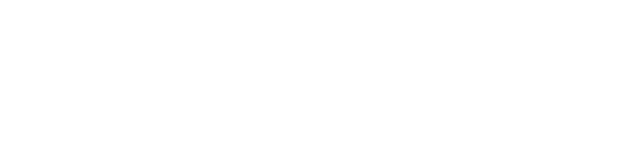
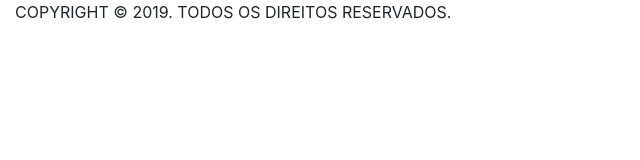
Before and after one commit to Gui-Farias/ProjetoAngu, a plain HTML site: page paginas/index.html in a window 1280 px wide. Shown: the whole page, without its empty margins (0-640 px from the left). Drawn offline with nearby package versions, Linux system fonts and the light colour scheme.

Commit message:
Adicionando o footer

```diff
--- a/paginas/index.html
+++ b/paginas/index.html
@@ -4,9 +4,14 @@
     <meta charset="UTF-8">
     <meta name="viewport" content="width=device-width, initial-scale=1.0">
     <meta http-equiv="X-UA-Compatible" content="ie=edge">
+    <link rel="stylesheet" href="https://stackpath.bootstrapcdn.com/bootstrap/4.3.1/css/bootstrap.min.css" integrity="sha384-ggOyR0iXCbMQv3Xipma34MD+dH/1fQ784/j6cY/iJTQUOhcWr7x9JvoRxT2MZw1T" crossorigin="anonymous">
+    <link rel="stylesheet" href="../estilo/style.css">
     <title>Document</title>
 </head>
 <body>
+    <footer class="container-fluid rodape">
+        <p>COPYRIGHT © 2019. TODOS OS DIREITOS RESERVADOS.</p>
 
+    </footer>
 </body>
 </html>
```
